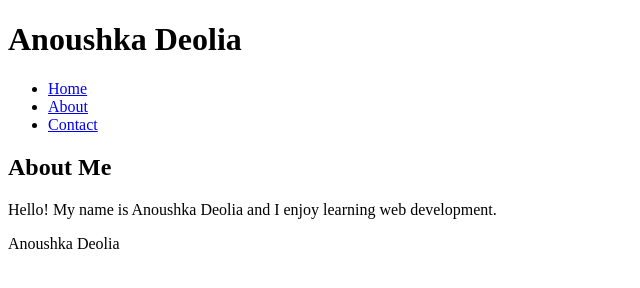
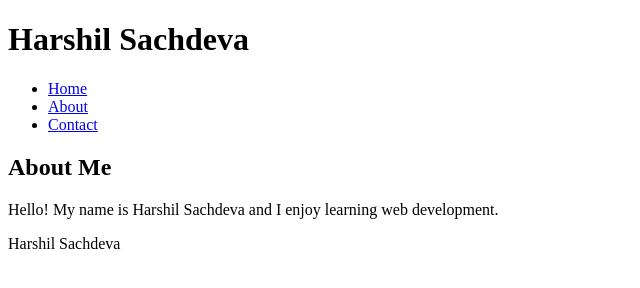
Before and after one commit to honestly-hustle/Webdev-Assignments-, a plain HTML site: page semantic_webpage.html in a window 1280 px wide. Shown: the whole page, without its empty margins (0-640 px from the left). Drawn offline with Linux system fonts and the light colour scheme.

Commit message:
Update semantic_webpage.html

```diff
--- a/semantic_webpage.html
+++ b/semantic_webpage.html
@@ -10,7 +10,7 @@
 
 
     <header>
-        <h1>Anoushka Deolia</h1>
+        <h1>Harshil Sachdeva</h1>
     </header>
 
 
@@ -27,14 +27,15 @@
         <section>
             <article>
                 <h2>About Me</h2>
-                <p>Hello! My name is <span>Anoushka Deolia</span> and I enjoy learning web development.</p>
+                <p>Hello! My name is <span>Harshil Sachdeva</span> and I enjoy learning web development.</p>
             </article>
         </section>
     </div>
 
     <footer>
-        <p>Anoushka Deolia</p>
+        <p>Harshil Sachdeva</p>
     </footer>
 
 </body>
+
 </html>
```
